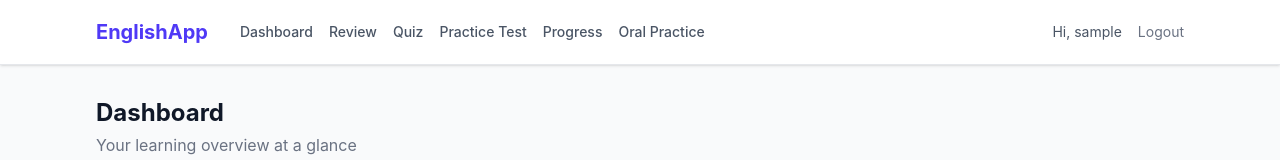
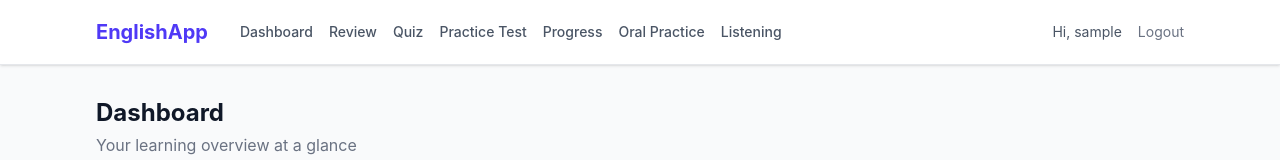
Before and after one commit to z11037/Agile-Software-Engineering-Project, a React (Vite) app in the folder frontend/: page / in a window 1280 px wide. Shown: the top 160 px of the page. Built offline with nearby package versions, Linux system fonts and the light colour scheme; no server answers; sample sign-in values are in the browser's storage.

Commit message:
change Layout component

```diff
--- a/frontend/src/components/Layout.tsx
+++ b/frontend/src/components/Layout.tsx
@@ -30,6 +30,7 @@ export default function Layout() {
                 <NavLink to="/practice">Practice Test</NavLink>
                 <NavLink to="/progress">Progress</NavLink>
                 <NavLink to="/oral-practice">Oral Practice</NavLink>
+                <NavLink to="/listening">Listening</NavLink>
               </div>
             </div>
             <div className="flex items-center space-x-4">
@@ -51,7 +52,8 @@ export default function Layout() {
           <NavLink to="/quiz">Quiz</NavLink>
           <NavLink to="/practice">Practice</NavLink>
           <NavLink to="/progress">Progress</NavLink>
-        <NavLink to="/oral-practice">Oral</NavLink>
+          <NavLink to="/oral-practice">Oral</NavLink>
+          <NavLink to="/listening">Listening</NavLink>
         </div>
       </nav>
 
```
